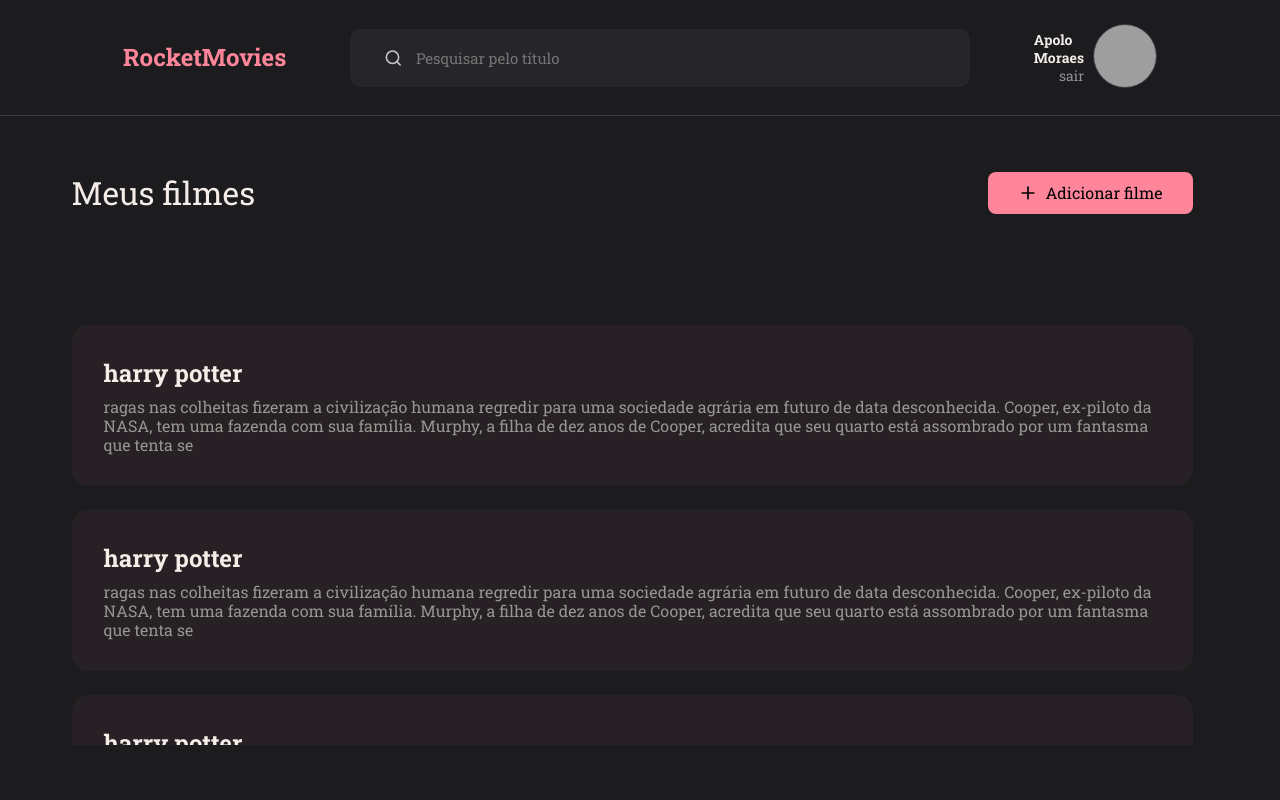
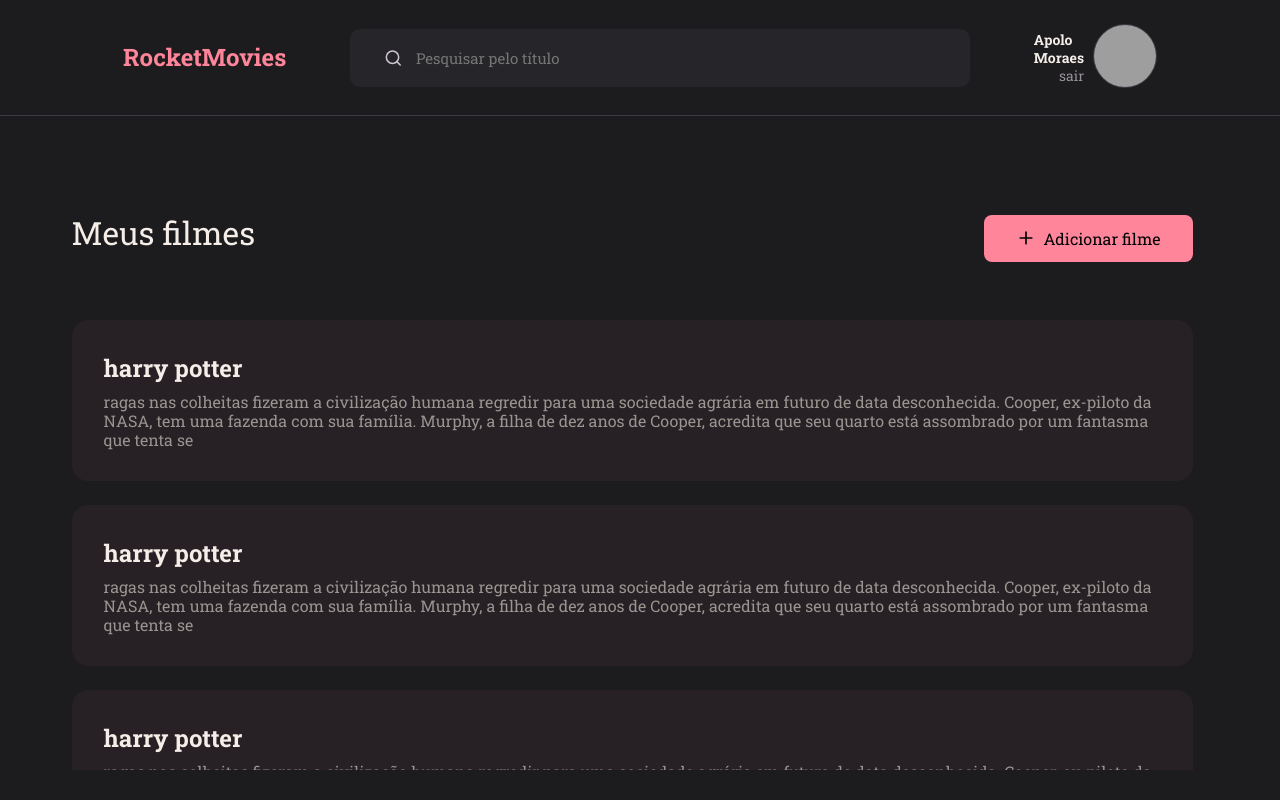
Before and after one commit to apolomoraes/rocketmovies, a React (Vite) app: page / in a window 1280 px wide. Built offline with nearby package versions, Linux system fonts and the light colour scheme; grey boxes are pictures that could not be loaded.

Commit message:
configuration scroll padding margin of home(section and content)

```diff
--- a/src/components/Section/styles.js
+++ b/src/components/Section/styles.js
@@ -1,7 +1,7 @@
 import styled from "styled-components";
 
 export const Container = styled.section`
-  margin-bottom: 2.4rem;
+
   background-color: ${({ theme }) => theme.colors.background};
   border-radius: 1.6rem;
   padding: 3.2rem;
--- a/src/pages/Home/styles.js
+++ b/src/pages/Home/styles.js
@@ -3,10 +3,8 @@ import styled from "styled-components";
 export const Container = styled.div`
   width: 100%;
   height: 100vh;
-
   display: grid;
-
-  grid-template-rows: 11.6rem auto;
+  grid-template-rows: 11.6 auto;
   grid-template-areas:
   "header"
   "content"
@@ -20,8 +18,10 @@ export const Content = styled.div`
   align-items: center;
   justify-content: center;
   padding: 0 1.6rem 0 0;
+  margin-bottom: 2rem;
+  display: grid;
+  overflow-y: auto;
 
-  display: grid;
   grid-template-areas:
   "title"
   "section"
@@ -31,15 +31,17 @@ export const Content = styled.div`
     grid-area: title;
     display: flex;
     justify-content: space-between;
+    align-items: center;
   }
 
   .add button {
+
     display: flex;
     align-items: center;
-    padding: 1rem 3rem;
+    padding: 1.3rem 3.2rem;
     gap: .8rem;
     border-radius: .8rem;
-
+    margin: 4.7rem 0 3.7rem 0;
     border: none;
     background-color: ${({ theme }) => theme.colors.pink};
 
@@ -62,7 +64,9 @@ export const Content = styled.div`
   .section {
     grid-area: section;
     overflow-y: scroll;
-
-    height: 42rem;
+    display: flex;
+    flex-direction: column;
+    gap: 2.4rem;
+    height: 45rem;
   }
 `;
```
